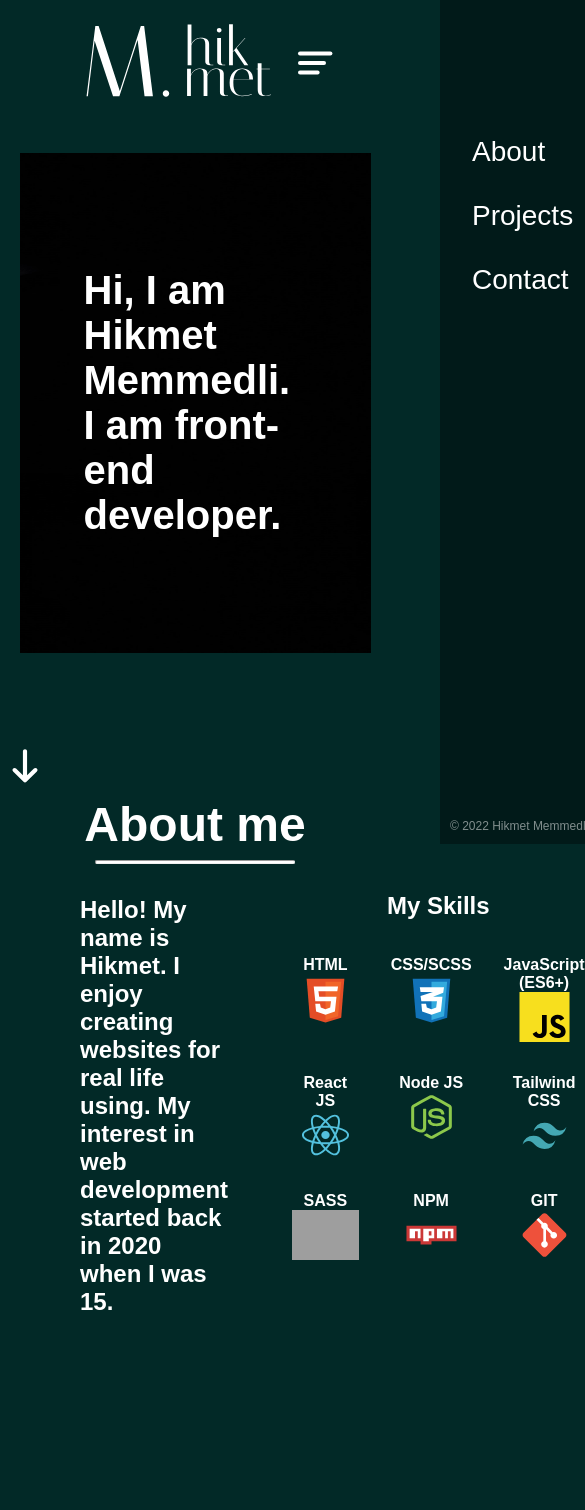
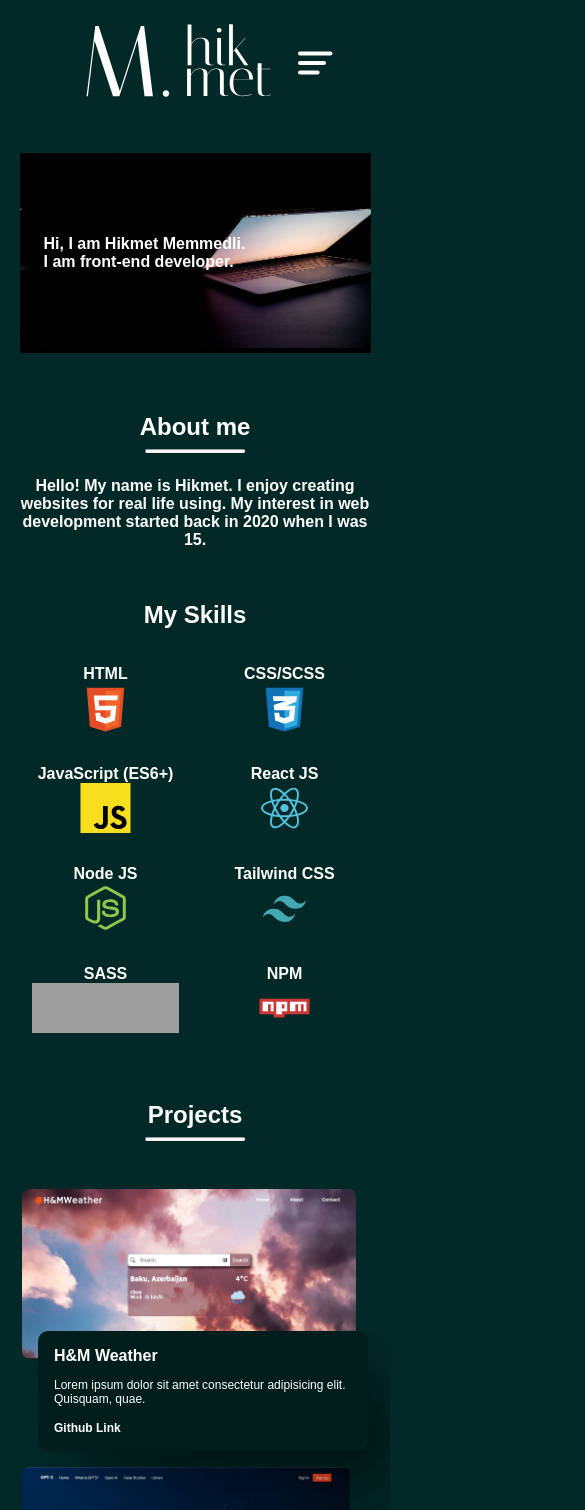
Before and after one commit to hikmet20042/portfolio-website, a React (Vite) app: page / in a window 390 px wide. Shown: the top 1510 px of the page, 585 px wide, since content can reach past the window. Built offline with nearby package versions, Linux system fonts and the light colour scheme; grey boxes are pictures that could not be loaded.

Commit message:
responsive fix

```diff
--- a/public/css/index.css
+++ b/public/css/index.css
@@ -3,6 +3,11 @@ main .scroll-down {
   position: absolute;
   bottom: 60px;
   cursor: pointer;
+}
+@media screen and (max-width: 768px) {
+  main .scroll-down {
+    display: none;
+  }
 }
 
 .loading {
@@ -24,6 +29,14 @@ main .scroll-down {
   font-size: 24px;
   font-weight: 600;
 }
+@media screen and (max-width: 768px) {
+  .loading {
+    width: 100vw;
+  }
+  .loading .loading__text {
+    font-size: 18px;
+  }
+}
 
 header {
   display: flex;
@@ -35,6 +48,9 @@ header .logo {
   display: block;
   cursor: pointer;
   width: 200px;
+}
+header .logo:hover nav {
+  display: block;
 }
 header .right-menu {
   padding: 1rem;
@@ -48,19 +64,31 @@ header .right-menu {
 nav {
   height: 100vh;
   background-color: #011a19;
-  width: 300px;
   position: absolute;
   right: -350px;
   transition: transform 200ms;
+  display: none;
+  width: 22rem;
 }
 nav.show {
+  display: block;
+}
+nav.move {
   transform: translateX(-350px);
+}
+nav.move-back {
+  transform: translateX(0);
 }
 nav .nav__header .right-menu {
   cursor: pointer;
   display: flex;
   justify-content: flex-end;
   padding: 1rem;
+}
+@media screen and (max-width: 768px) {
+  nav .nav__header .right-menu img {
+    height: 40px;
+  }
 }
 nav .nav__body {
   padding: 3rem 0;
@@ -83,6 +111,14 @@ nav .nav__footer {
   width: 100%;
   font-size: 12px;
 }
+@media screen and (max-width: 768px) {
+  nav {
+    width: 15rem;
+  }
+  nav nav.move {
+    transform: translateX(0);
+  }
+}
 
 main .welcome {
   padding: 0 4rem;
@@ -103,10 +139,28 @@ main .welcome h2 {
   font-weight: 600;
   margin: 0;
 }
+@media screen and (max-width: 768px) {
+  main .welcome {
+    min-height: 200px;
+    padding: 0 1.5rem;
+    background-repeat: repeat;
+    background-position: 90px -5px;
+  }
+  main .welcome h1,
+main .welcome h2 {
+    font-size: 1rem;
+  }
+}
 
 main .about {
   padding: 5rem 0;
   min-height: 100vh;
+}
+@media screen and (max-width: 768px) {
+  main .about {
+    padding: 1rem 0;
+    min-height: 70vh;
+  }
 }
 main .about .header h1 {
   font-size: 48px;
@@ -119,17 +173,39 @@ main .about .header .subline {
   background-color: #fff;
   border-radius: 8px;
 }
+@media screen and (max-width: 768px) {
+  main .about .header h1 {
+    font-size: 24px;
+  }
+  main .about .header .subline {
+    width: 100px;
+  }
+}
 main .about .body {
   display: flex;
   justify-content: space-between;
   padding: 0 5rem;
   gap: 3rem;
 }
+@media screen and (max-width: 768px) {
+  main .about .body {
+    flex-direction: column;
+    padding: 0 1rem;
+    gap: 1rem;
+  }
+}
 main .about .body .left {
   width: 500px;
   font-size: 24px;
   font-weight: 700;
   margin: auto 0;
+}
+@media screen and (max-width: 768px) {
+  main .about .body .left {
+    width: 100%;
+    font-size: 16px;
+    text-align: center;
+  }
 }
 main .about .body .right {
   flex: 1;
@@ -157,10 +233,23 @@ main .about .body .right .tools .tool .name {
 main .about .body .right .tools .tool img {
   height: 50px;
 }
+@media screen and (max-width: 768px) {
+  main .about .body .right .tools {
+    grid-template-columns: repeat(2, 1fr);
+  }
+  main .about .body .right .tools .tool:last-of-type {
+    display: none;
+  }
+}
 
 .projects {
   min-height: 100vh;
   padding: 2rem 10rem;
+}
+@media screen and (max-width: 768px) {
+  .projects {
+    padding: 1rem;
+  }
 }
 .projects .header {
   margin-bottom: 3rem;
@@ -176,9 +265,30 @@ main .about .body .right .tools .tool img {
   background-color: #fff;
   border-radius: 8px;
 }
+@media screen and (max-width: 768px) {
+  .projects .header h1 {
+    font-size: 24px;
+  }
+  .projects .header .subline {
+    width: 100px;
+  }
+}
+@media screen and (max-width: 768px) {
+  .projects .body {
+    display: flex;
+    flex-direction: column;
+    align-items: center;
+  }
+}
 .projects .body .project {
   display: flex;
   margin-bottom: 2rem;
+}
+@media screen and (max-width: 768px) {
+  .projects .body .project {
+    flex-direction: column;
+    margin-bottom: 1rem;
+  }
 }
 .projects .body .project .left {
   transition: all 300ms;
@@ -220,6 +330,21 @@ main .about .body .right .tools .tool img {
   z-index: 1;
   background-color: rgba(0, 0, 0, 0.6);
 }
+@media screen and (max-width: 768px) {
+  .projects .body .project .left {
+    margin-right: 0;
+  }
+  .projects .body .project .left img {
+    height: 170px;
+  }
+  .projects .body .project .left a {
+    height: 170px;
+  }
+  .projects .body .project .left .filter {
+    height: 170px;
+    width: 334px;
+  }
+}
 .projects .body .project .right {
   background-color: #011d1c;
   height: 180px;
@@ -228,6 +353,26 @@ main .about .body .right .tools .tool img {
   z-index: 3;
   border-radius: 10px;
   box-shadow: 9.4px 9.4px 42px -15px rgba(0, 0, 0, 0.09), 17.1px 17.1px 40.6px -15px rgba(0, 0, 0, 0.13), 25.1px 25.1px 36.4px -15px rgba(0, 0, 0, 0.144), 39.6px 39.6px 37.7px -15px rgba(0, 0, 0, 0.15), 100px 100px 80px -15px rgba(0, 0, 0, 0.2);
+}
+@media screen and (max-width: 768px) {
+  .projects .body .project .right {
+    padding: 1rem;
+    margin-top: -2rem;
+    margin-left: 1rem;
+    height: 120px;
+    width: 330px;
+    min-width: none;
+  }
+  .projects .body .project .right h1 {
+    font-size: 16px;
+    margin-top: 0;
+  }
+  .projects .body .project .right p {
+    font-size: 12px;
+  }
+  .projects .body .project .right a {
+    font-size: 12px;
+  }
 }
 .projects .body .project .right a {
   font-weight: 600;
@@ -260,6 +405,17 @@ main .contact .header h2 {
   text-align: center;
   margin-top: 1rem;
 }
+@media screen and (max-width: 768px) {
+  main .contact .header {
+    margin-bottom: 0;
+  }
+  main .contact .header h1 {
+    font-size: 36px;
+  }
+  main .contact .header h2 {
+    font-size: 24px;
+  }
+}
 main .contact .body {
   display: grid;
   grid-template-columns: repeat(2, 1fr);
@@ -275,6 +431,11 @@ main .contact .body .left a img {
 }
 main .contact .body .left a img:hover {
   opacity: 0.8;
+}
+@media screen and (max-width: 768px) {
+  main .contact .body .left a img {
+    height: 30px;
+  }
 }
 main .contact .body .right {
   width: 70%;
@@ -319,6 +480,37 @@ main .contact .body .right button:hover {
   background-color: #022927;
   border: 2px solid #425a4f;
 }
+@media screen and (max-width: 768px) {
+  main .contact .body .right {
+    width: 100%;
+  }
+  main .contact .body .right input,
+main .contact .body .right textarea {
+    height: 25px;
+  }
+  main .contact .body .right textarea {
+    height: 80px;
+  }
+  main .contact .body .right button {
+    width: 150px;
+    height: 30px;
+    font-size: 14px;
+  }
+}
+@media screen and (max-width: 768px) {
+  main .contact .body {
+    grid-template-columns: 1fr;
+  }
+  main .contact .body .left {
+    display: flex;
+    justify-content: center;
+    gap: 1rem;
+  }
+  main .contact .body .right {
+    width: 80%;
+    margin: 0 auto;
+  }
+}
 
 * {
   box-sizing: border-box;
@@ -326,9 +518,9 @@ main .contact .body .right button:hover {
   font-family: Italiana, sans-serif;
 }
 
-html {
-  width: 100vw;
-  height: 100%;
+html,
+body {
+  overflow-x: hidden;
 }
 
 body {
@@ -339,7 +531,6 @@ body {
   font-family: Italiana, sans-serif;
   width: 100vw;
   height: 100%;
-  overflow-x: hidden;
   scroll-behavior: smooth;
   color: white;
 }
--- a/src/components/NavMenu.jsx
+++ b/src/components/NavMenu.jsx
@@ -1,8 +1,24 @@
-import React from 'react';
+import React, { useEffect } from 'react';
+import { useState } from 'react';
 import ToggleMenu from './utils/ToggleMenu';
 const NavMenu = ({ toggle, setToggle }) => {
+    const [navClasses, setNavClasses] = useState('');
+    useEffect(() => {
+        if (toggle) {
+            setNavClasses('show');
+            setTimeout(() => {
+                setNavClasses('show move');
+            }, 100);
+        } else {
+            setNavClasses('show move-back');
+            setTimeout(() => {
+                setNavClasses('');
+            }, 100);
+        }
+    }, [toggle]);
+
     return (
-        <nav className={toggle ? `show` : ''}>
+        <nav className={navClasses}>
             <div tabIndex='-1' className='nav__header'>
                 <ToggleMenu toggle={toggle} setToggle={setToggle} />
             </div>
--- a/src/components/utils/ToggleMenu.jsx
+++ b/src/components/utils/ToggleMenu.jsx
@@ -1,19 +1,22 @@
+import { useEffect } from 'react';
+import { useState } from 'react';
+
 export default function ToggleMenu({ toggle, setToggle }) {
+    const [icon, setIcon] = useState('/images/hamburger.svg');
+    useEffect(() => {
+        if (toggle) {
+            setTimeout(() => {
+                setIcon('/images/exit.svg');
+            }, 200);
+        } else {
+            setTimeout(() => {
+                setIcon('/images/hamburger.svg');
+            }, 200);
+        }
+    }, [toggle]);
     return (
-        <div className={`right-menu `} onClick={() => setToggle(!toggle)}>
-            {toggle ? (
-                <img
-                    src='/images/exit.svg'
-                    alt='exit icon'
-                    className='hamburger'
-                />
-            ) : (
-                <img
-                    src='/images/hamburger.svg'
-                    alt='hamburger menu'
-                    className='hamburger'
-                />
-            )}
+        <div className='right-menu' onClick={() => setToggle(!toggle)}>
+            <img src={icon} alt='toggle icon' className='hamburger' />
         </div>
     );
 }
--- a/src/styles/_about.scss
+++ b/src/styles/_about.scss
@@ -2,6 +2,10 @@ main {
     .about {
         padding: 5rem 0;
         min-height: 100vh;
+        @media screen and (max-width: 768px) {
+            padding: 1rem 0;
+            min-height: 70vh;
+        }
         .header {
             h1 {
                 font-size: 48px;
@@ -14,17 +18,35 @@ main {
                 background-color: #fff;
                 border-radius: 8px;
             }
+            @media screen and (max-width: 768px) {
+                h1 {
+                    font-size: 24px;
+                }
+                .subline {
+                    width: 100px;
+                }
+            }
         }
         .body {
             display: flex;
             justify-content: space-between;
             padding: 0 5rem;
             gap: 3rem;
+            @media screen and (max-width: 768px) {
+                flex-direction: column;
+                padding: 0 1rem;
+                gap: 1rem;
+            }
             .left {
                 width: 500px;
                 font-size: 24px;
                 font-weight: 700;
                 margin: auto 0;
+                @media screen and (max-width: 768px) {
+                    width: 100%;
+                    font-size: 16px;
+                    text-align: center;
+                }
             }
             .right {
                 flex: 1;
@@ -49,6 +71,14 @@ main {
                         }
                     }
                 }
+                @media screen and (max-width: 768px) {
+                    .tools {
+                        grid-template-columns: repeat(2, 1fr);
+                        .tool:last-of-type {
+                            display: none;
+                        }
+                    }
+                }
             }
         }
     }
--- a/src/styles/_header.scss
+++ b/src/styles/_header.scss
@@ -8,6 +8,11 @@ header {
         display: block;
         cursor: pointer;
         width: 200px;
+        &:hover {
+            nav {
+                display: block;
+            }
+        }
     }
 
     .right-menu {
--- a/src/styles/_projects.scss
+++ b/src/styles/_projects.scss
@@ -1,6 +1,9 @@
 .projects {
     min-height: 100vh;
     padding: 2rem 10rem;
+    @media screen and (max-width: 768px) {
+        padding: 1rem;
+    }
 
     .header {
         margin-bottom: 3rem;
@@ -15,12 +18,29 @@
             background-color: #fff;
             border-radius: 8px;
         }
+        @media screen and (max-width: 768px) {
+            h1 {
+                font-size: 24px;
+            }
+            .subline {
+                width: 100px;
+            }
+        }
     }
     .body {
+        @media screen and (max-width: 768px) {
+            display: flex;
+            flex-direction: column;
+            align-items: center;
+        }
+
         .project {
             display: flex;
-
             margin-bottom: 2rem;
+            @media screen and (max-width: 768px) {
+                flex-direction: column;
+                margin-bottom: 1rem;
+            }
             .left {
                 transition: all 300ms;
                 position: relative;
@@ -63,6 +83,19 @@
                     z-index: 1;
                     background-color: rgba($color: #000, $alpha: 0.6);
                 }
+                @media screen and (max-width: 768px) {
+                    margin-right: 0;
+                    img {
+                        height: 170px;
+                    }
+                    a {
+                        height: 170px;
+                    }
+                    .filter {
+                        height: 170px;
+                        width: 334px;
+                    }
+                }
             }
             .right {
                 background-color: $second-bg-color;
@@ -76,6 +109,24 @@
                     25.1px 25.1px 36.4px -15px rgba(0, 0, 0, 0.144),
                     39.6px 39.6px 37.7px -15px rgba(0, 0, 0, 0.15),
                     100px 100px 80px -15px rgba(0, 0, 0, 0.2);
+                @media screen and (max-width: 768px) {
+                    padding: 1rem;
+                    margin-top: -2rem;
+                    margin-left: 1rem;
+                    height: 120px;
+                    width: 330px;
+                    min-width: none;
+                    h1 {
+                        font-size: 16px;
+                        margin-top: 0;
+                    }
+                    p {
+                        font-size: 12px;
+                    }
+                    a {
+                        font-size: 12px;
+                    }
+                }
                 a {
                     font-weight: 600;
                     margin-right: 10px;
--- a/src/styles/_scroll-down.scss
+++ b/src/styles/_scroll-down.scss
@@ -4,5 +4,8 @@ main {
         position: absolute;
         bottom: 60px;
         cursor: pointer;
+        @media screen and (max-width: 768px) {
+            display: none;
+        }
     }
 }
--- a/src/styles/_welcome.scss
+++ b/src/styles/_welcome.scss
@@ -17,5 +17,15 @@ main {
             font-weight: 600;
             margin: 0;
         }
+        @media screen and (max-width: 768px) {
+            min-height: 200px;
+            padding: 0 1.5rem;
+            background-repeat: repeat;
+            background-position: 90px -5px;
+            h1,
+            h2 {
+                font-size: 1rem;
+            }
+        }
     }
 }
--- a/src/styles/index.scss
+++ b/src/styles/index.scss
@@ -12,12 +12,10 @@
     scroll-behavior: smooth;
     font-family: Italiana, sans-serif;
 }
-
-html {
-    width: 100vw;
-    height: 100%;
+html,
+body {
+    overflow-x: hidden;
 }
-
 body {
     box-sizing: border-box;
     margin: 0;
@@ -26,7 +24,6 @@ body {
     font-family: Italiana, sans-serif;
     width: 100vw;
     height: 100%;
-    overflow-x: hidden;
     scroll-behavior: smooth;
     color: white;
 }
```
Also changed, not shown: src/styles/_contact.scss (+42 -0 lines), src/styles/_loading.scss (+7 -0 lines), src/styles/_navbar.scss (+19 -1 lines).
